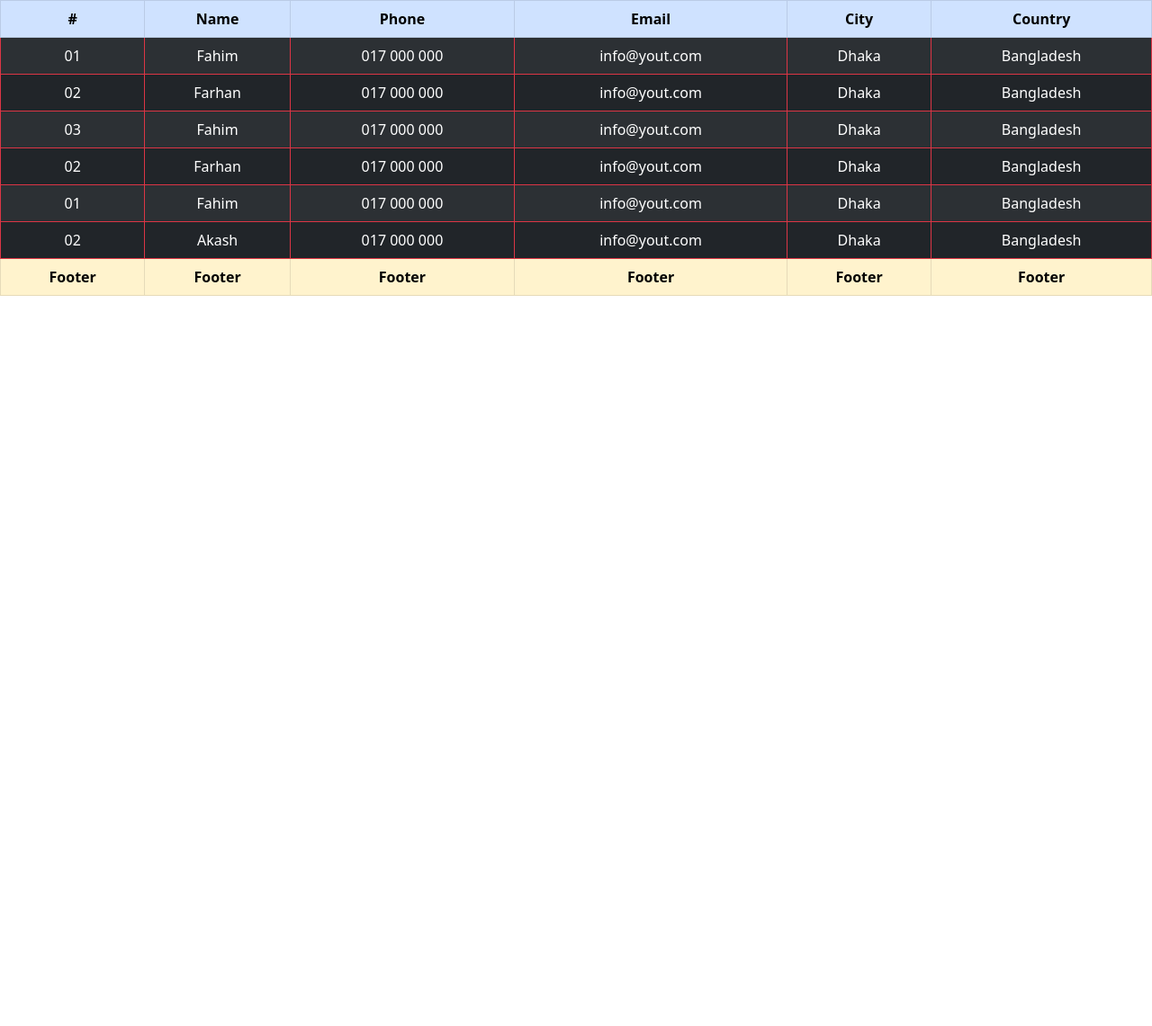
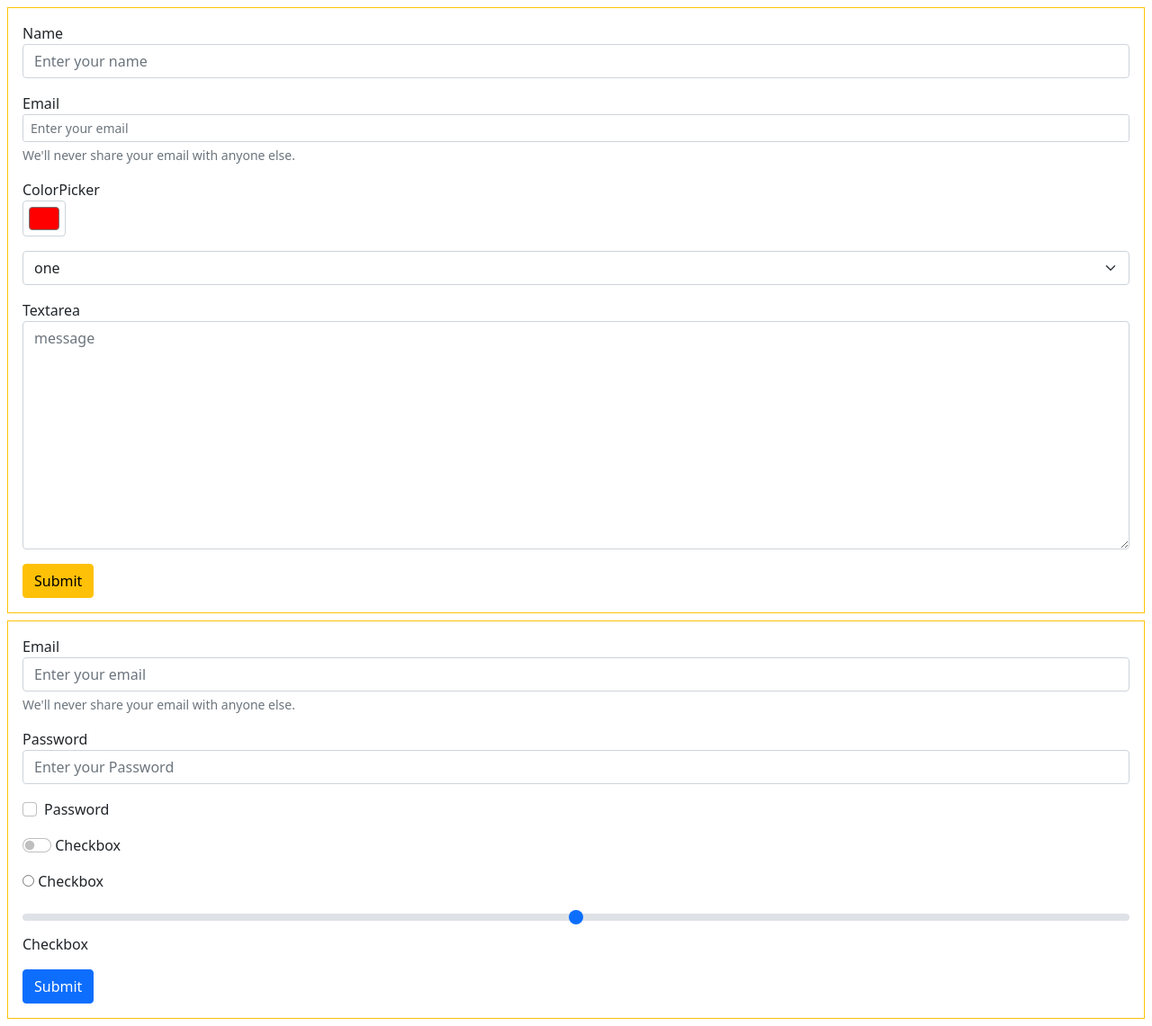
Before and after one commit to abdulmazidakash/bootstrap-version-5, a plain HTML site: page home.html in a window 1280 px wide. Shown: the whole page at 90% size. Before the commit the page ends 800 px from the top, so only its background shows below. Drawn offline with Linux system fonts and the light colour scheme.

Commit message:
learning bootstrap form

```diff
--- a/home.html
+++ b/home.html
@@ -311,7 +311,7 @@
 
 
 		<!-- bootstrap table container  -->
-		<div class="table-responsive text-center">
+		<!-- <div class="table-responsive text-center">
 			<table class="table table-dark table-striped table-hover table-bordered border-danger">
 				<thead class="table-primary">
 					<tr>
@@ -384,7 +384,66 @@
 					</tr>
 				</tfoot>
 			 </table>
-		</div>
+		</div> -->
+
+		<form action="" class="m-2 p-3 border border-warning">
+			<div class="mb-3">
+				<label for="">Name</label>
+				<input type="text" name="" id="" placeholder="Enter your name" class="form-control">
+			</div>
+			<div class="mb-3">
+				<label for="">Email</label>
+				<input type="Email" name="" id="" placeholder="Enter your email" class="form-control form-control-sm required">
+				<div class="form-text">We'll never share your email with anyone else.</div>
+			</div>
+			<div class="mb-3">
+				<label for="">ColorPicker</label>
+				<input type="color" name="" id="" class="form-control form-control-color" value="#ff0000">
+			</div>
+			<div class="mb-3">
+				<select name="" id="" class="form-select">
+					<option value="1">one</option>
+					<option value="2">one</option>
+					<option value="4">one</option>
+				</select>
+			</div>
+			<div class="mb-3">
+				<label for="">Textarea</label>
+				<textarea name="" id="" cols="30" rows="10" placeholder="message" class="form-control"></textarea>
+
+			</div>
+			<button class="btn btn-warning">Submit</button>
+		</form>
+		<form action="" class="m-2 p-3 border border-warning">
+			<div class="mb-3">
+				<label for="">Email</label>
+				<input type="Email" name="" id="" placeholder="Enter your email" class="form-control required">
+				<div class="form-text">We'll never share your email with anyone else.</div>
+			</div>
+			<div class="mb-3">
+				<label for="">Password</label>
+				<input type="password" name="" id="" class="form-control" placeholder="Enter your Password">
+
+			</div>
+			<div class="mb-3 form-check">
+				<input type="checkbox" name="" id="" class="form-check-input">
+				<label for="">Password</label>
+			</div>
+			<div class="mb-3 form-switch">
+				<input type="checkbox" name="" id="" class="form-check-input">
+				<label for="">Checkbox</label>
+			</div>
+			<div class="mb-3 form-radio">
+				<input type="radio" name="" id="" class="form-radio-input">
+				<label for="">Checkbox</label>
+			</div>
+			<div class="mb-3">
+				<input type="range" name="" id="" class="form-range" min="0" max="10">
+				<label for="">Checkbox</label>
+			</div>
+			<button class="btn btn-primary">Submit</button>
+		</form>
+
 		<script src="js/bootstrap.bundle.js"></script>
 </body>
 </html>
```
